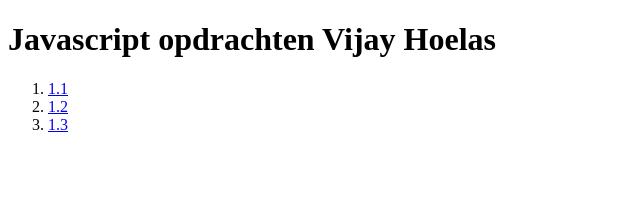
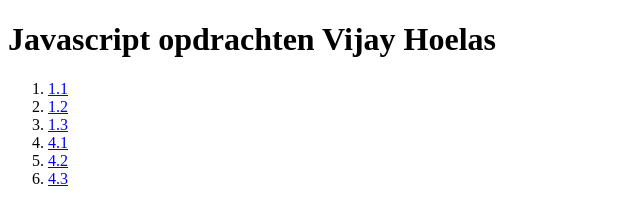
Before and after one commit to vijay-23/Javascript-school-vijay, a plain HTML site: page index.html in a window 1280 px wide. Shown: the whole page, without its empty margins (0-640 px from the left). Drawn offline with Linux system fonts and the light colour scheme.

Commit message:
netlify update

```diff
--- a/index.html
+++ b/index.html
@@ -12,6 +12,9 @@
     <li><a href="javascript_classroom_h1/1.1.html">1.1</a></li>
     <li><a href="javascript_classroom_h1/1.2.html">1.2</a></li>
     <li><a href="javascript_classroom_h1/1.3.html">1.3</a></li>
+    <li><a href="javascript_classroom_h4/4.1.html">4.1</a></li>
+    <li><a href="javascript_classroom_h4/4.2.html">4.2</a></li>
+    <li><a href="javascript_classroom_h4/4.3.html">4.3</a></li>
     </ol>
 </body>
 </html>
```
